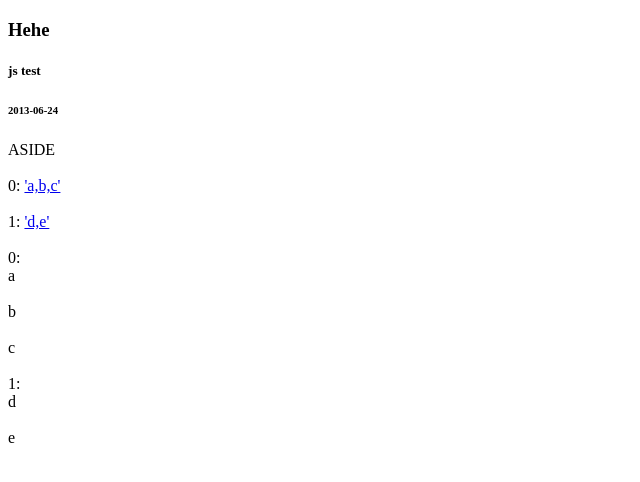
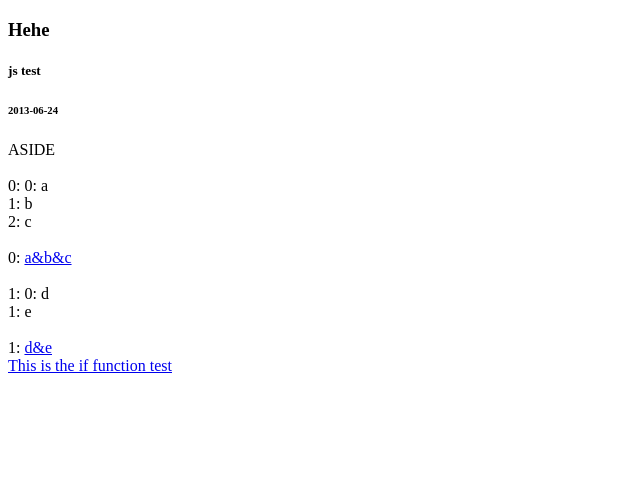
Before and after one commit to vqun/vTemplate, a plain HTML site: page demo/index.html in a window 1280 px wide. Shown: the whole page, without its empty margins (0-640 px from the left). Drawn offline with Linux system fonts and the light colour scheme.

Commit message:
fix bugs of each function and init if function

```diff
--- a/demo/index.html
+++ b/demo/index.html
@@ -26,14 +26,16 @@ var tpl = ""+
 '</section>'+
 '<aside class="index-aside"><=aside></aside>'+
 '<@each(labels, key, value)>'+
-  '<br/><=key>:&nbsp;<a href="#">\'<=value>\'</a><br />'+
-'</@each>'+
-'<@each(labels, key, value)>'+
   '<br/><=key>:&nbsp;'+
   '<@each(value, k, v)>'+
-  '<br /><=v><br/>'+
+  '<=k>: <=v><br/>'+
   '</@each>'+
-'</@each>';
+  '<br/><=key>:&nbsp;<a href="#"><=value.join("&")></a><br />'+
+'</@each>'+
+'<@if(labels.length)>'+
+'<a href="#">This is the if function test</a>'+
+'</@if>'
+;
 
 var test = vTemplate(tpl);
 test.compile();
--- a/src/vTemplate.js
+++ b/src/vTemplate.js
@@ -1,14 +1,21 @@
 (function(Global) {
   var consts = {
-    "stplReg": /\<(\=)([^\<\=\>]+?)\>|\<(\@)([^\<\@\=]+?)\(\s*(?:\w+)(?:\s*\,\s*(?:\w+)){0,}\s*\)/gm,
-    "arrPush": Array.prototype.push
+    "stplReg": /\<(\=)([^\<\=\>]+?)\>|\<(\@)([^\<\@\=]+?)\(\s*(?:\w+(?:\.\w+)*)(?:\s*\,\s*(?:\w+(?:\.\w+)*)){0,}\s*\)/gm,
+    "arrPush": Array.prototype.push,
+    "keywords": ["alert", "break", "case", "catch", "continue", "debugger",
+      "default", "default", "delete", "do", "eval", "else", "finally",
+      "for", "function", "if", "in", "instanceof", "new", "return",
+      "switch", "this", "throw", "try", "typeof", "var", "void",
+      "while", "with", "Object", "prototype", "Array", "Number",
+      "String", "Boolean", "Null", "Undefined", "RegExp", "Function", "window",
+      "console", "arguments", "setTimeout", "setInterval", "clearTimeout", "clearInterval"]
   };
   var prefix = {
     "str": "out+=\'",
     "arrKw": "out+=",
     "attr": "out+=data."
   }
-  var posifix = {
+  var postfix = {
     "str": "\';",
     "semicolon": ";"
   }
@@ -35,36 +42,37 @@
     var compiled = "";
     var ignored = config && config.ignored || [];
     while(step = stplReg.exec(stpl)) {
-      compiled += prefix.str + stpl.slice(oldIndex, stplReg.lastIndex - step[0].length) + posifix.str;
+      compiled += prefix.str + stpl.slice(oldIndex, stplReg.lastIndex - step[0].length) + postfix.str;
       oldIndex = stplReg.lastIndex;
       if(step[1] == "\=") {
         // restore the function like arr.join("") because that.compile change the join("") to join(\"\")
-        var step_2 = step[2].replace(/\\\"/gm, "\"");
-        compiled += (inArray(ignored, step_2) ? prefix.arrKw : prefix.attr) + step_2 + posifix.semicolon;
+        step[2]=step[2].replace(/\\\"/gm, "\"");
+        var kw = step[2].split(".")[0];
+        compiled += (inArray(ignored, kw) ? prefix.arrKw : prefix.attr) + step[2] + postfix.semicolon;
       }else if(step[3] == "\@") {
         var subStpl = stpl.slice(oldIndex+1);
         var startFlag = "\<\@"+step[4]+"\(";
         var endFlag = "\<\/\@"+step[4]+"\>";
         // figure out the nex position argument and the sub-template between <@X> and </@X>
         var map = checkoutMap(startFlag, endFlag, subStpl);
-        if(!map) {
-          throw "Something wrong with your template"
-        }
+        if(!map) throw "Something wrong with your template";
         var mapStpl = map[1];
         var match = step[0];
+        // if(step[4]=="if")debugger
         // find out the helpers arguments
-        var args = match.slice(match.indexOf("(")+1, match.indexOf(")")).replace(/(\w+)/gm,"\"$1\"");
+        var args = match.slice(match.indexOf("(")+1, match.indexOf(")")).replace(/(\w+(\.\w+)*)/gm,"\"$1\"");
         // the helpers always have the a maped template and the ignored as the last two arguments
         eval("compiled+=helpers." + step[4] + "("+ args +",mapStpl,ignored)");
         // reset the lastIndex for the next search
         stplReg.lastIndex = oldIndex = oldIndex + map[0] + 1; // the next position
       }
     }
-    var tail = prefix.str+stpl.slice(oldIndex)+posifix.str;
+    var tail = prefix.str+stpl.slice(oldIndex)+postfix.str;
     return compiled + tail
   }
   var helpers = {
     "count": 0,
+    "prefix": "data.",
     "each": function(name, key, value, stpl, ignored) {
       var k = "k" + helpers.count;
       var curr = "curr" + helpers.count;
@@ -85,6 +93,21 @@
         )
         + compiled + "}";
       return ret
+    },
+    "if": function(condition, stpl, ignored) {
+      var _ignored = [];
+      consts.arrPush.apply(_ignored, ignored);
+      consts.arrPush.apply(_ignored, consts.keywords);
+      var word = /(\w+)(\.\w+)*/gm;
+      condition = condition.replace(word, function(m0, m1) {
+        console.log(m0)
+        if(!inArray(_ignored, m1)) return helpers.prefix + m0
+      });
+      var compiled = __compile__(stpl, {
+        "ignored": ignored
+      });
+      var ret = "if(" + condition +"){" + compiled + "}";
+      return ret
     }
   }
   function inArray(arr, i) {
@@ -102,13 +125,13 @@
     var sl = src.length, ml = map.length;
     var copyStr = str;
     while((index = copyStr.indexOf(map)) != -1) {
+      step = copyStr.slice(0, index);
       mapIndex += index+ml;
-      step = copyStr.slice(0, index);
       if(step.indexOf(src) != -1) {
         copyStr = copyStr.slice(index+ml);
       }else {
         // [0] is the length of the mapped string and [1] is the mapped string
-        return [mapIndex, str.slice(0, mapIndex)]
+        return [mapIndex, str.slice(0, mapIndex - ml)]
       }
     }
     return false
```
Also changed, not shown: build/vTemplate.min.js.
